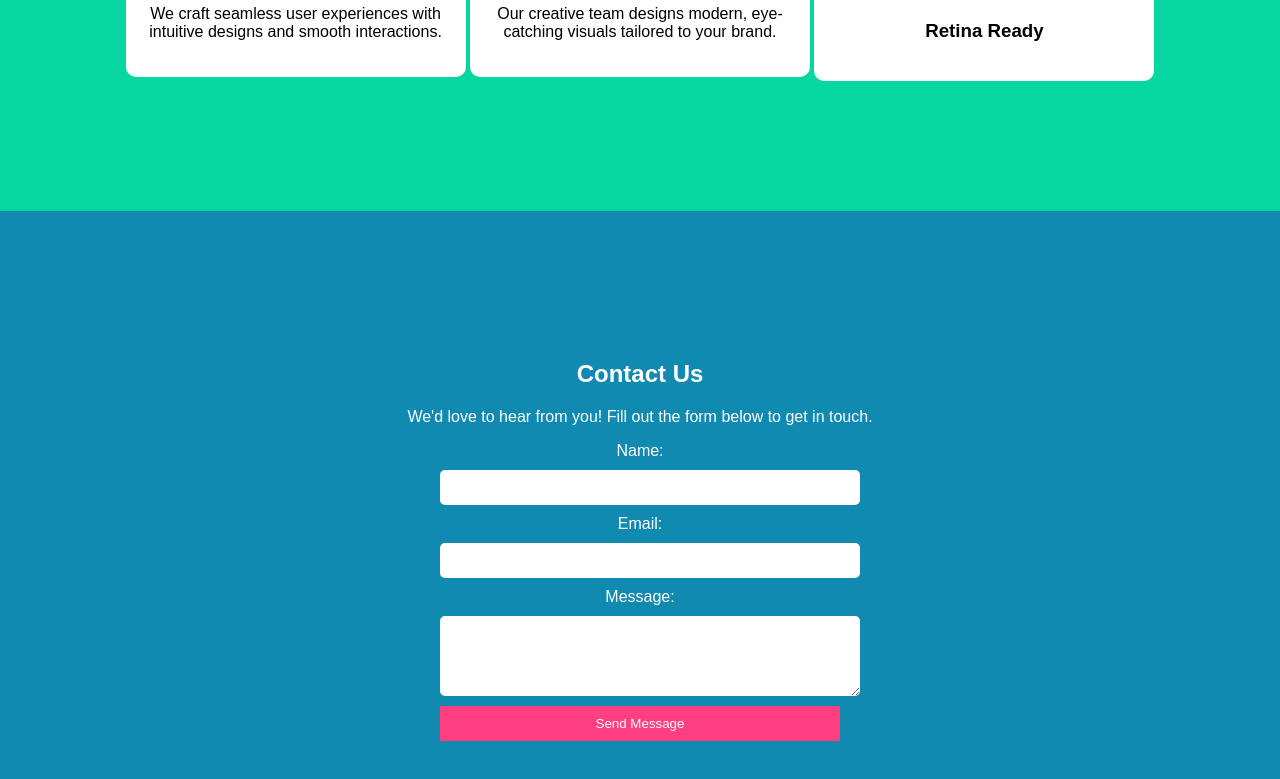
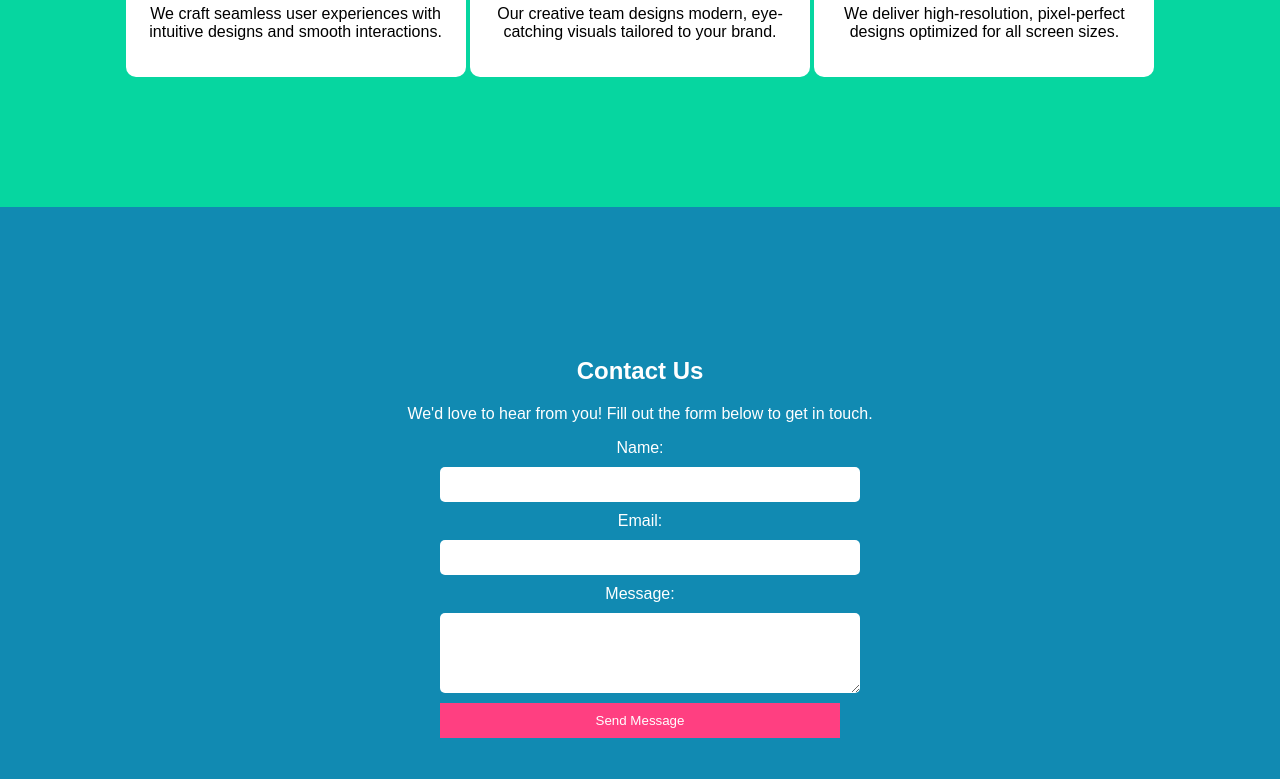
Before and after one commit to SatwikaBehara99/CODSOFT, a plain HTML site: page LandingPage/index1.html in a window 1280 px wide. Shown: the part 2062-2841 px from the top of the page. Drawn offline with Linux system fonts and the light colour scheme; files whose address does not match are found by name.

Commit message:
Update index1.html

```diff
--- a/LandingPage/index1.html
+++ b/LandingPage/index1.html
@@ -56,7 +56,7 @@
         <div class="service-box">
             <img src=c:\projects\LandingPage\service3.jpg alt="Retina Ready" width="200">
             <h3>Retina Ready</h3>
-            <!-- <p>High-quality, pixel-perfect designs optimized for all screen sizes.</p> -->
+            <p>We deliver high-resolution, pixel-perfect designs optimized for all screen sizes.</p</p>
 
         </div>
     </section>
```
